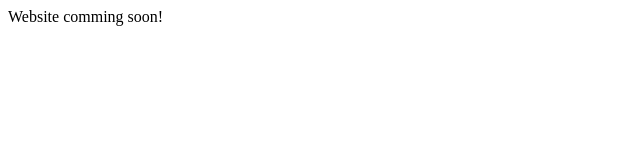
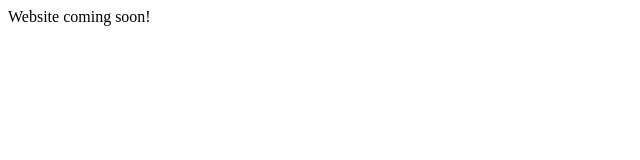
Before and after one commit to vic10us/wedding-site, a plain HTML site: page index.html in a window 1280 px wide. Shown: the full height of the page, 0-640 px from the left. Drawn offline with Linux system fonts and the light colour scheme.

Commit message:
Update index.html

```diff
--- a/index.html
+++ b/index.html
@@ -3,6 +3,6 @@
 <title>Hello</title>
 </head>
 <body>
-Website comming soon!
+Website coming soon!
 </body>
 </html>
```
